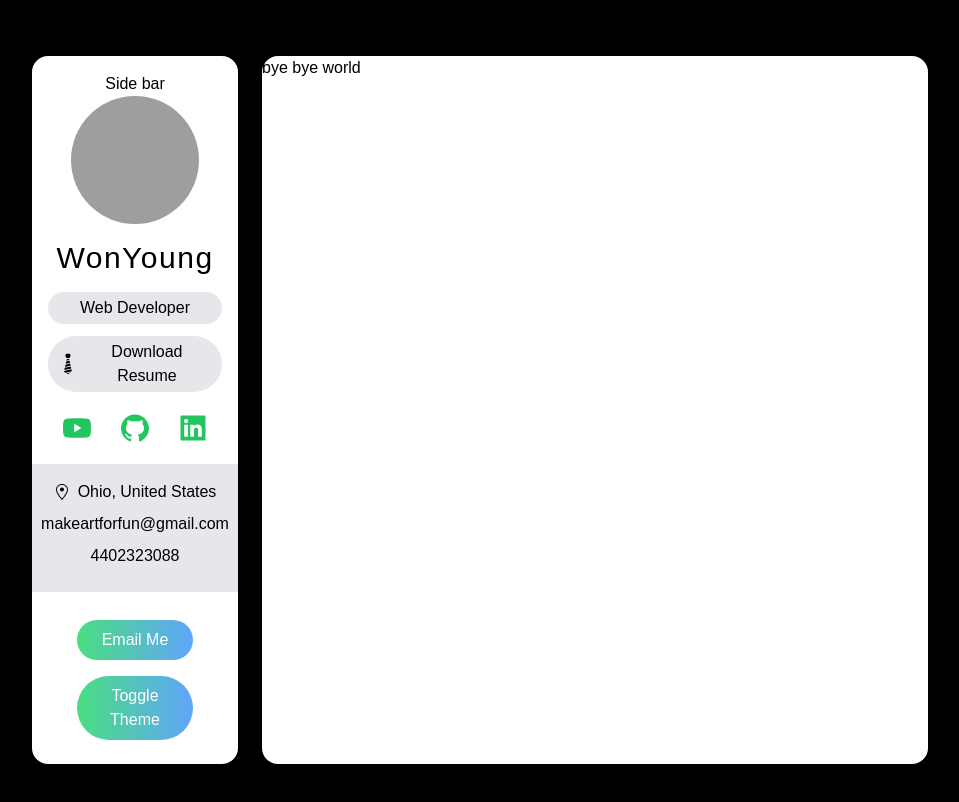
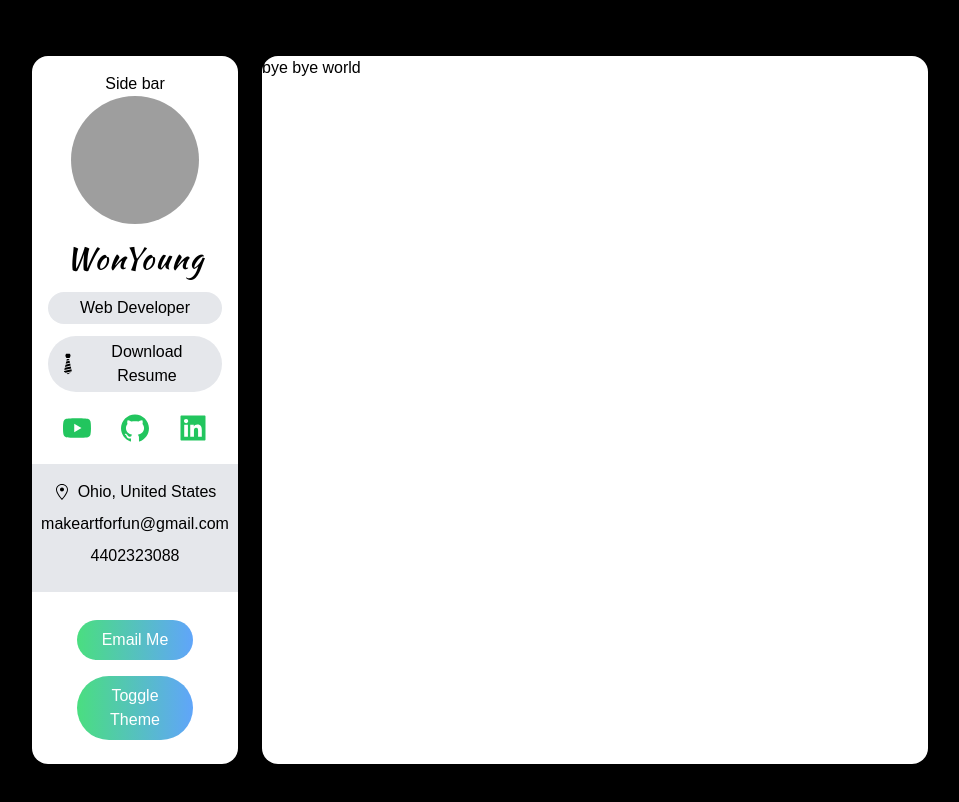
Before and after one commit to blossomou/portfolio, a Next.js app: page / in a window 1280 px wide. Shown: the top 802 px of the page, without its empty margins (160-1119 px from the left). Built offline with nearby package versions, Linux system fonts and the light colour scheme; grey boxes are pictures that could not be loaded.

Commit message:
add custom font in tailwind

```diff
--- a/components/Sidebar.tsx
+++ b/components/Sidebar.tsx
@@ -12,7 +12,7 @@
         className="w-32 h-32 mx-auto rounded-full"
       />
 
-      <h3 className="my-4 text-3xl font-medium tracking-wider">
+      <h3 className="my-4 text-3xl font-medium tracking-wider font-Kaushan">
         <span>Won</span>
         Young
       </h3>
--- /dev/null
+++ b/pages/_document.tsx
@@ -0,0 +1,20 @@
+import Document, { Head, Html, Main, NextScript } from 'next/document';
+
+class MyDocument extends Document {
+  render() {
+    return (
+      <Html>
+        <Head>
+          <link rel="preconnect" href="https://fonts.googleapis.com" />
+          <link href="https://fonts.googleapis.com/css2?family=Kaushan+Script&display=swap" rel="stylesheet" />
+        </Head>
+        <body>
+          <Main />
+          <NextScript />
+        </body>
+      </Html>
+    );
+  }
+}
+
+export default MyDocument;
--- a/tailwind.config.js
+++ b/tailwind.config.js
@@ -4,6 +4,9 @@
     "./components/**/*.tsx",
   ],
   theme: {
+    fontFamily: {
+      'Kaushan': ['Kaushan Script'],
+    },
     extend: {},
   },
   plugins: [],
```
